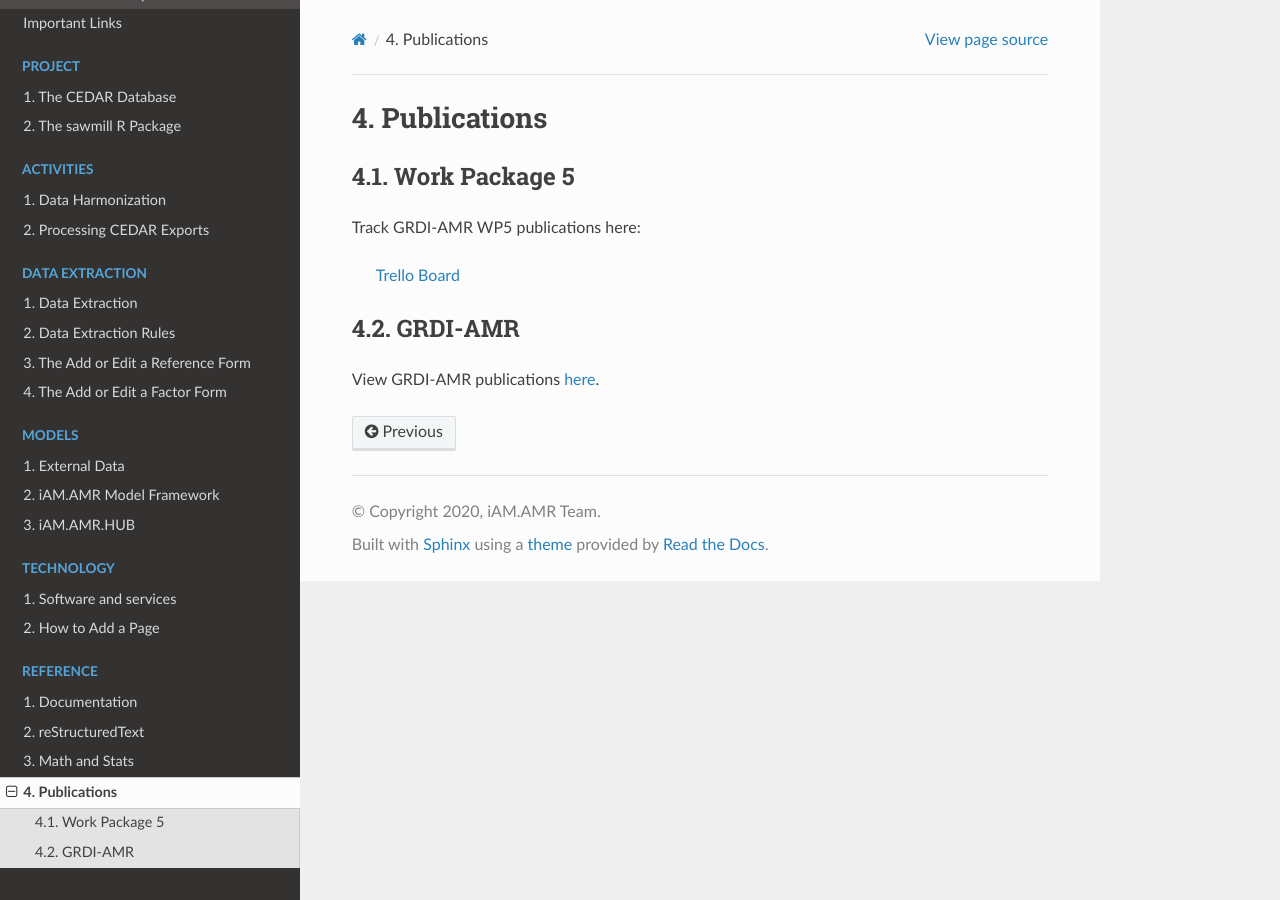
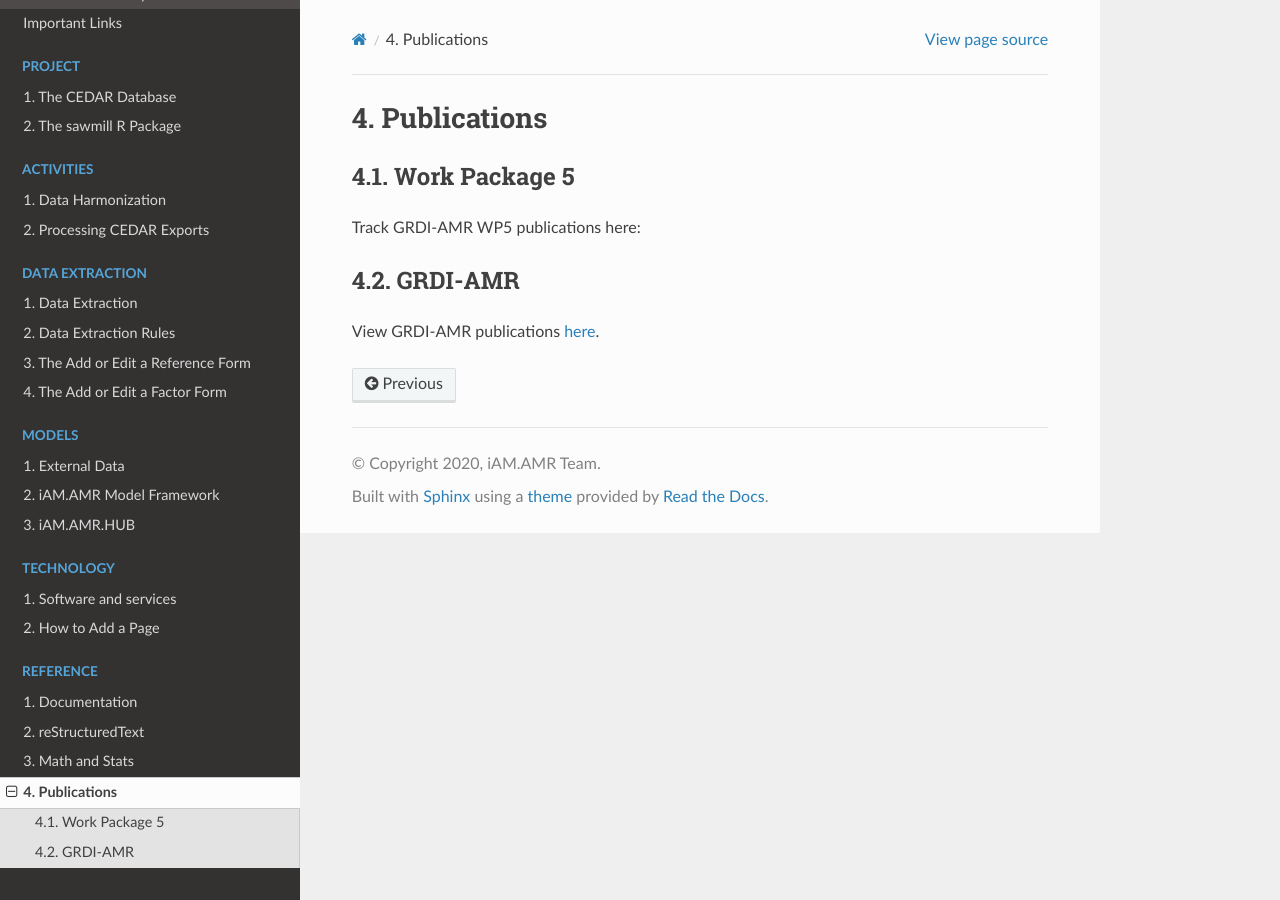
Before and after one commit to iAM-AMR/iAM.AMR.DOC, a Sphinx documentation site: the page built from source/10_reference/publications.rst, in a window 1280 px wide. Built offline with Sphinx 7.4.7 and the Read the Docs theme 2.0.0, drawn with Linux system fonts in a browser that asks for light colours; a script that is not in the unit is left out.

Commit message:
Update publications.rst

```diff
--- a/source/10_reference/publications.rst
+++ b/source/10_reference/publications.rst
@@ -8,11 +8,6 @@ Work Package 5
 --------------
 Track GRDI-AMR WP5 publications here:
 
-.. raw:: html
-
-  <blockquote class="trello-board-compact">
-    <a href="https://trello.com/b/83DJHZNb/grdi-amr-wp5-publications">Trello Board</a>
-  </blockquote>
 
 GRDI-AMR
 --------
```
